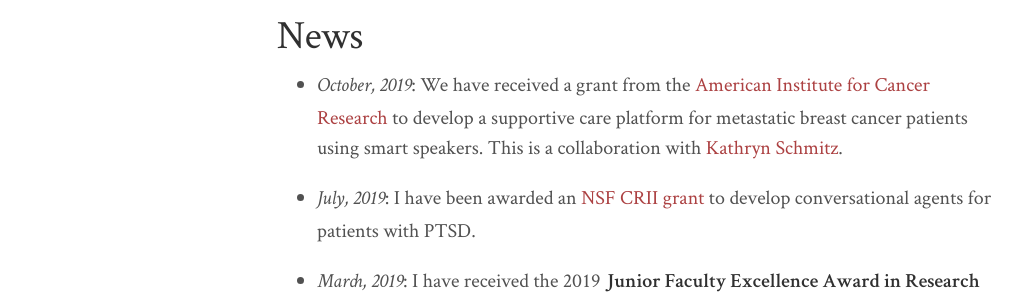
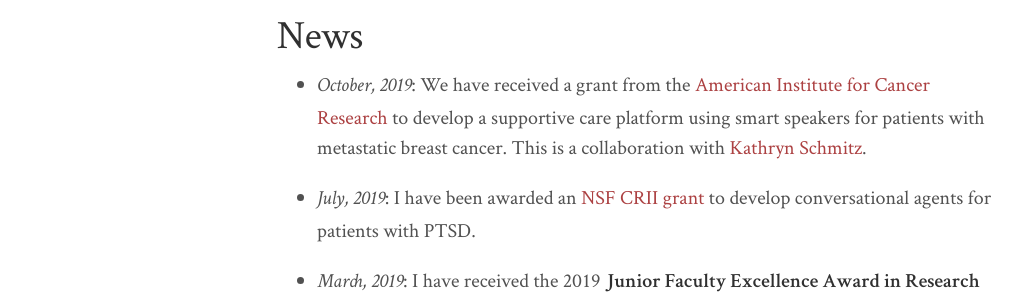
Before and after one commit to saeed-abdullah/saeed-abdullah.github.io, a Jekyll site: the page built from news.markdown, in a window 1280 px wide and 900 px high. Shown: the part 147-447 px from the top of the window, without its empty margins (3-1025 px from the left). Built offline with Jekyll 4.4.1, drawn with Linux system fonts in a browser that asks for light colours; nearby versions of some CDN libraries.

```diff
--- a/news.markdown
+++ b/news.markdown
@@ -3,7 +3,7 @@ title: News
 layout: page
 ---
 
-* _October, 2019_: We have received a grant from the [American Institute for Cancer Research](https://www.aicr.org/) to develop a supportive care platform for metastatic breast cancer patients using smart speakers. This is a collaboration with [Kathryn Schmitz](https://cancer.psu.edu/researchers/individual/-/researcher/5B6500F63D5438DBE0540010E056499A/kathryn-schmitz-phd-mph-facsm).
+* _October, 2019_: We have received a grant from the [American Institute for Cancer Research](https://www.aicr.org/) to develop a supportive care platform using smart speakers for patients with metastatic breast cancer. This is a collaboration with [Kathryn Schmitz](https://cancer.psu.edu/researchers/individual/-/researcher/5B6500F63D5438DBE0540010E056499A/kathryn-schmitz-phd-mph-facsm).
 
 * _July, 2019_: I have been awarded an [NSF CRII grant](https://www.nsf.gov/awardsearch/showAward?AWD_ID=1850287) to develop conversational agents for patients with PTSD.
 
```
